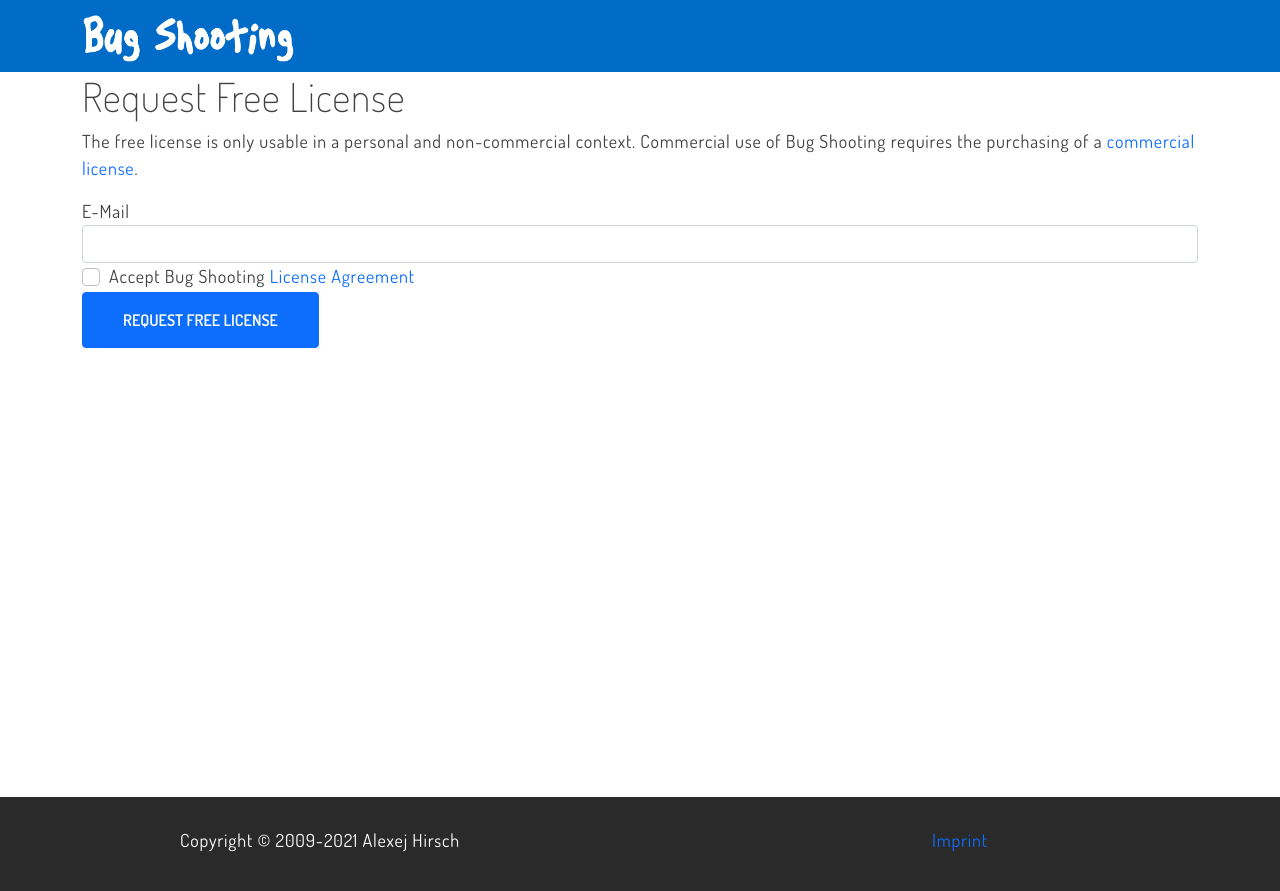
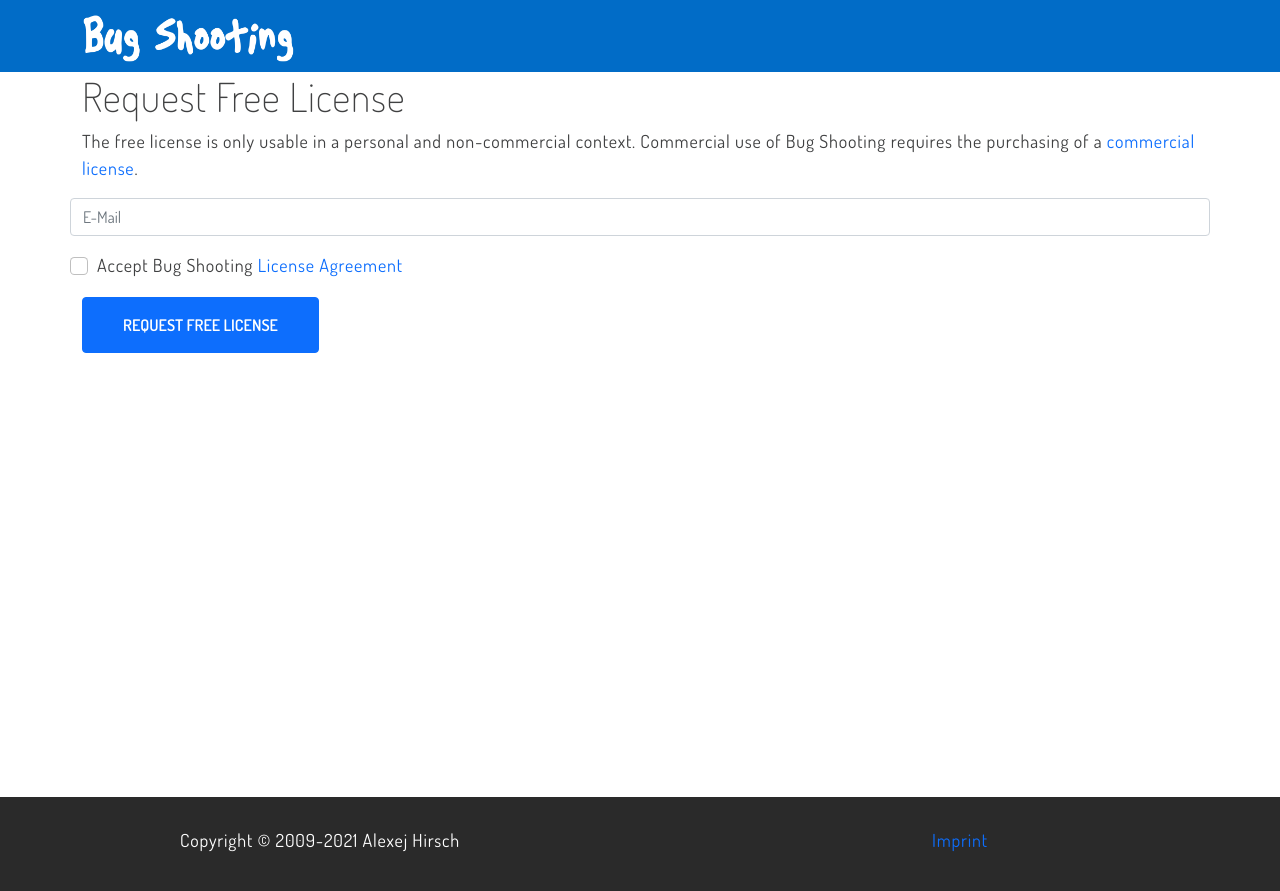
Before and after one commit to BugShooting/BugShooting.Homepage, a Jekyll site: the page built from free.md, in a window 1280 px wide. Shown: the top 891 px of the page. Built offline with Jekyll 4.4.1, drawn with Linux system fonts in a browser that asks for light colours; our own code applies the rules of GitHub Pages for plain Markdown files.

Commit message:
Update free.md

```diff
--- a/free.md
+++ b/free.md
@@ -8,11 +8,10 @@
 The free license is only usable in a personal and non-commercial context. Commercial use of Bug Shooting requires the purchasing of a [commercial license]({{ site.baseurl }}/pricing).
 
 <form method="POST" action="https://services.bugshooting.com/rest/freelicense">
-  <div class="form-group">
-    <label for="email">E-Mail</label>
-    <input class="form-control" type="email" required name="email" maxlength="100">
+  <div class="row mb-3">
+    <input class="form-control" type="email" placeholder="E-Mail" required name="email" maxlength="100">
   </div>
-  <div class="form-group">
+  <div class="row mb-3">
     <div class="form-check">
       <input class="form-check-input" type="checkbox" required name="agreement">
       <label class="form-check-label" for="agreement">Accept Bug Shooting <a href="{{ site.baseurl }}/agreement" target="_blank">License Agreement</a></label>
```
